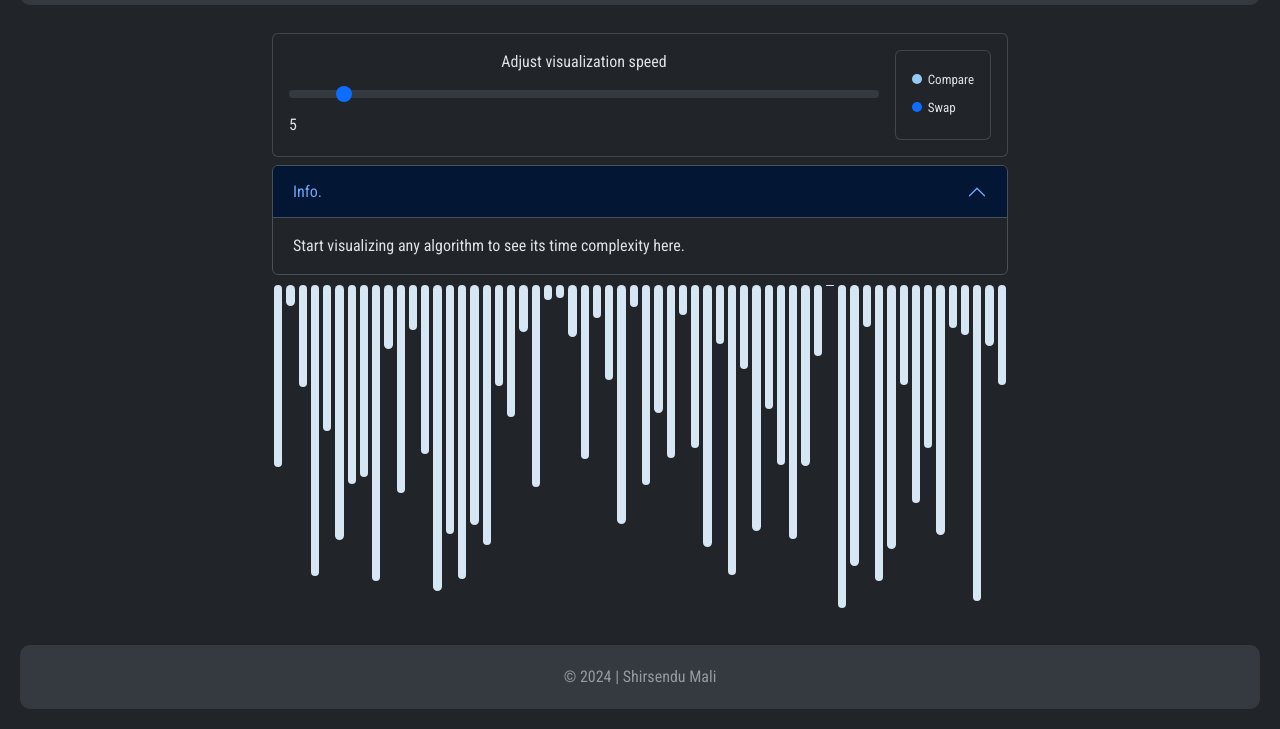
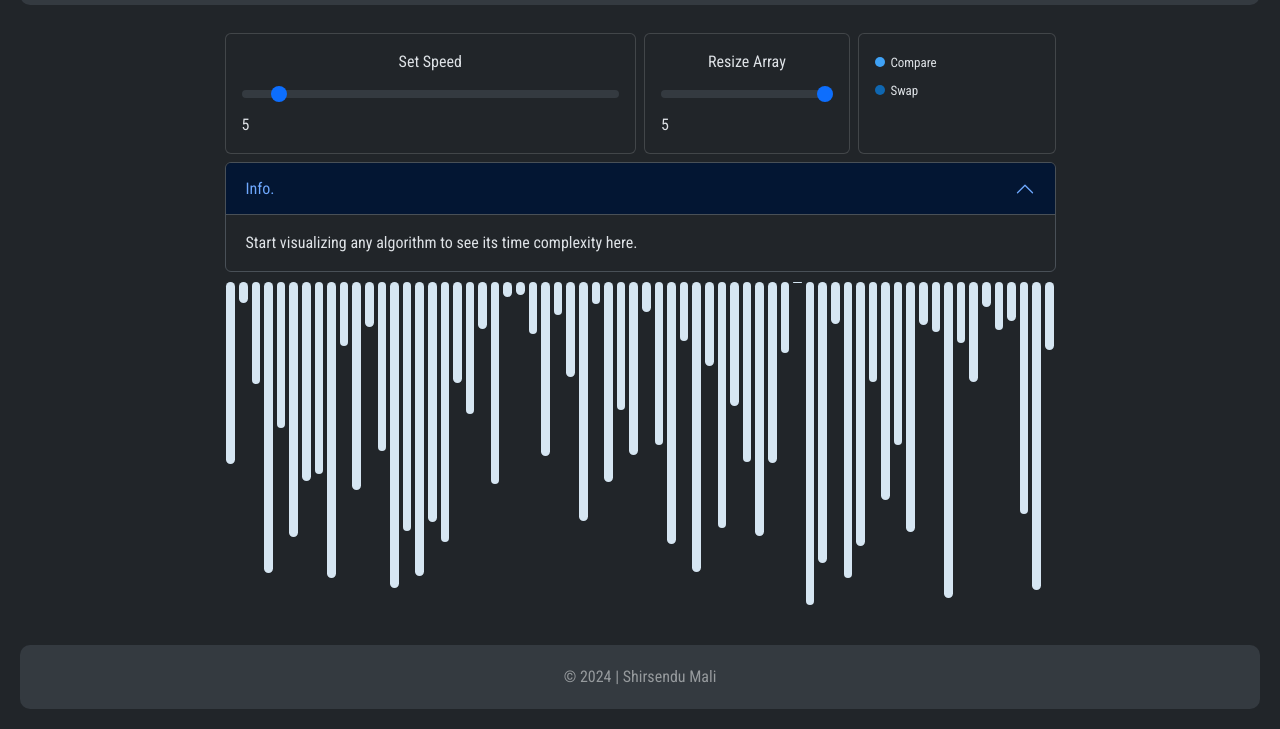
Before and after one commit to Shirsendu1260/sorting-algorithms-visualizer, a plain HTML site: page sort.html in a window 1280 px wide. Shown: the part 71-800 px from the top of the page. Drawn offline with nearby package versions, Linux system fonts and the light colour scheme.

Commit message:
Added array size selector and did some minor changes

```diff
--- a/css/styles.css
+++ b/css/styles.css
@@ -75,11 +75,11 @@
 }
 
 .comp-circle {
-    background-color: #96C9F4;
+    background-color: #3fa2f6;
 }
 
 .swap-circle {
-    background-color: #0d6efd;
+    background-color: #0f67b1;
 }
 
 .label {
--- a/js/script.js
+++ b/js/script.js
@@ -1,5 +1,5 @@
-const n = 60;
-const array = [];
+var n = 66; // Initial size of the array
+var array;
 var algo = 0;
 
 // Variable to track whether the animation is running or not
@@ -14,7 +14,7 @@ var moves = [];
 
 
 
-// Get the input range element (that will be responsible for selecting visualization speed) by its id
+// Get the input range element that will be responsible for selecting visualization speed
 const visSpeedSelector = document.getElementById('speed-selector');
 
 // Store the visualization speed using event listener when input is provided
@@ -24,13 +24,45 @@ visSpeedSelector.addEventListener('input', function () {
 });
 // console.log(visSpeed);
 
-// Get the span element that will show the speed level above the input range
+// Get the span element that will show the speed level below the input range
 const speedLevel = document.getElementById('speed-lvl');
 
-// Dynamically display the visualization speed level above the input range element using event listener when input is provided
+// Dynamically display the visualization speed level below the input range element using event listener when input is provided
 visSpeedSelector.addEventListener('input', function () {
     speedLevel.innerHTML = visSpeed / 10;
 });
+
+
+
+// Get the input range element that will be responsible for selecting the size of the array
+const arraySizeSelector = document.getElementById('array-size-selector');
+
+// Store the array size using event listener when input is provided
+arraySizeSelector.addEventListener('input', function () {
+    n = parseInt(arraySizeSelector.value);
+    init(n);
+    // console.log(n);
+    // console.log(typeof (n));
+});
+
+// Get the span element that will show the array size level below the input range
+const arraySizeLevel = document.getElementById('array-size-lvl');
+
+// JS object to map the bar counts to their corresponding array size levels
+levels = {
+    6: 1,
+    21: 2,
+    36: 3,
+    51: 4,
+    66: 5
+};
+
+// Dynamically display the array size level below the input range element using event listener when input is provided
+arraySizeSelector.addEventListener('input', function () {
+    arraySizeLevel.innerHTML = levels[n];
+});
+
+
 
 // Select every navbar buttons (including the reset button) at once
 const allNavButtons = document.querySelectorAll('.navbar-btns');
@@ -50,6 +82,9 @@ function disableNavbarButtons(buttonId) {
         // Add the highlight class to the button of the currently executing algorithm to make it look like it is currently executing
         document.getElementById(buttonId).classList.add('highlighted-algo-btn');
     }
+
+    // Disable the array size selector also
+    arraySizeSelector.disabled = true;
 }
 
 
@@ -66,12 +101,23 @@ function enableResetButton() {
 
 
 
+// Function to reset the array size input range to its default value i.e. max value 66
+function resetArraySizeSelector() {
+    arraySizeSelector.value = 66;
+    arraySizeLevel.innerHTML = 5;
+}
+
+
+
 // Function to enable every navbar buttons
 function enableNavbarButtons() {
     // Loop through every navbar buttons and enable them
     for (let i = 0; i < allNavButtons.length; i++) {
         allNavButtons[i].disabled = false;
     }
+
+    // Enable the array size selector also
+    arraySizeSelector.disabled = false;
 }
 
 
@@ -141,7 +187,7 @@ function displayAllBars(move) {
 
         // If 'move' includes the current index, then change the corresponding bar's color based on the index's involvement in swapping process
         if (move && move.indices.includes(i)) {
-            bar.style.backgroundColor = move.swap == false ? '#96C9F4' : '#0d6efd';
+            bar.style.backgroundColor = move.swap == false ? '#3fa2f6' : '#0f67b1';
         }
 
         // Append the updated bar to the main container
@@ -152,7 +198,9 @@ function displayAllBars(move) {
 
 
 // Function to fill the array with random values
-function init() {
+function init(n) {
+    array = new Array(n);
+
     for (var i = 0; i < n; i++) {
         array[i] = Math.random();
     }
@@ -359,4 +407,4 @@ function displayTimeComplexity() {
 
 
 // initialize all
-init();
+init(n);
--- a/sort.html
+++ b/sort.html
@@ -14,6 +14,7 @@
 
 <body>
   <div class="content">
+    <!-- Navbar -->
     <nav class="navbar navbar-expand-lg bg-body-secondary">
       <div class="container-fluid">
         <a class="navbar-brand mx-2 sav" href=".\index.html"><span class="text-primary">S</span>AV</a>
@@ -26,7 +27,7 @@
             class="navbar-nav justify-content-end align-items-center flex-grow-1 me-auto my-1 my-lg-0 px-2 navbar-nav-scroll"
             style="--bs-scroll-height: auto">
             <li class="nav-item mx-lg-1 mb-1 mb-lg-0">
-              <button onclick="init();" class="navbar-btns btn nav-link" id="reset-btn">
+              <button onclick="init(66);resetArraySizeSelector();" class="navbar-btns btn nav-link" id="reset-btn">
                 Reset
               </button>
             </li>
@@ -64,10 +65,12 @@
         </div>
       </div>
     </nav>
+
+    <!-- Animation Control Buttons -->
     <div class="main">
       <div class="container">
         <div class="row justify-content-center">
-          <div class="col-11 col-sm-8 col-md-8 col-lg-8 col-xl-8">
+          <div class="col-11 col-sm-9 col-md-9 col-lg-9 col-xl-9">
             <div class="d-flex justify-content-center">
               <button type="button" class="btn btn-sm btn-secondary mx-1" id="playBtn" onclick="playAnimation();"><svg
                   xmlns="http://www.w3.org/2000/svg" width="16" height="16" fill="currentColor"
@@ -91,18 +94,39 @@
           </div>
         </div>
       </div>
+
+      <!-- Speed Selector -->
       <div class="container mt-2">
         <div class="row justify-content-center">
-          <div class="col-11 col-sm-8 col-md-8 col-lg-8 col-xl-8">
-            <div class="card">
-              <div class="card-body d-flex justify-content-between">
-                <div class="col">
-                  <label for="speed-selector" class="form-label d-flex justify-content-center">Adjust visualization
-                    speed</label>
-                  <input type="range" class="form-range" min="10" max="500" step="10" value="50" id="speed-selector" />
-                  <span id="speed-lvl">5</span>
+          <div class="col-11 col-sm-9 col-md-9 col-lg-9 col-xl-9">
+            <div class="row">
+              <div class="col-6 pe-1">
+                <div class="card h-100">
+                  <div class="card-body d-flex justify-content-between">
+                    <div class="col">
+                      <label for="speed-selector" class="form-label d-flex justify-content-center">Set Speed</label>
+                      <input type="range" class="form-range" min="10" max="500" step="10" value="50"
+                        id="speed-selector" />
+                      <span id="speed-lvl">5</span>
+                    </div>
+                  </div>
                 </div>
-                <div class="card ms-3">
+              </div>
+              <div class="col-3 px-1">
+                <div class="card h-100">
+                  <div class="card-body d-flex justify-content-between">
+                    <div class="col">
+                      <label for="array-size-selector" class="form-label d-flex justify-content-center">Resize
+                        Array</label>
+                      <input type="range" class="form-range" min="6" max="66" step="15" value="66"
+                        id="array-size-selector" />
+                      <span id="array-size-lvl">5</span>
+                    </div>
+                  </div>
+                </div>
+              </div>
+              <div class="col-3 ps-1">
+                <div class="card h-100">
                   <div class="card-body">
                     <div class="mb-1">
                       <div class="circle comp-circle"></div>
@@ -119,9 +143,11 @@
           </div>
         </div>
       </div>
+
+      <!-- Basic Information -->
       <div class="container mt-2">
         <div class="row justify-content-center">
-          <div class="col-11 col-sm-8 col-md-8 col-lg-8 col-xl-8">
+          <div class="col-11 col-sm-9 col-md-9 col-lg-9 col-xl-9">
             <div class="accordion" id="accordionExample">
               <div class="accordion-item">
                 <h2 class="accordion-header">
@@ -139,14 +165,18 @@
           </div>
         </div>
       </div>
+
+      <!-- Bars -->
       <div class="container mt-2">
         <div class="row justify-content-center">
-          <div class="col-11 col-sm-8 col-md-8 col-lg-8 col-xl-8">
-            <div id="barsCon"></div>
+          <div class="col-11 col-sm-9 col-md-9 col-lg-9 col-xl-9">
+            <div id="barsCon" class="d-flex justify-content-center"></div>
           </div>
         </div>
       </div>
     </div>
+
+    <!-- Footer -->
     <footer class="fixed-footer bg-body-secondary text-light text-opacity-50">
       <p class="m-auto">
         &copy; 2024 |
```
Also changed, not shown: 1 other file.
